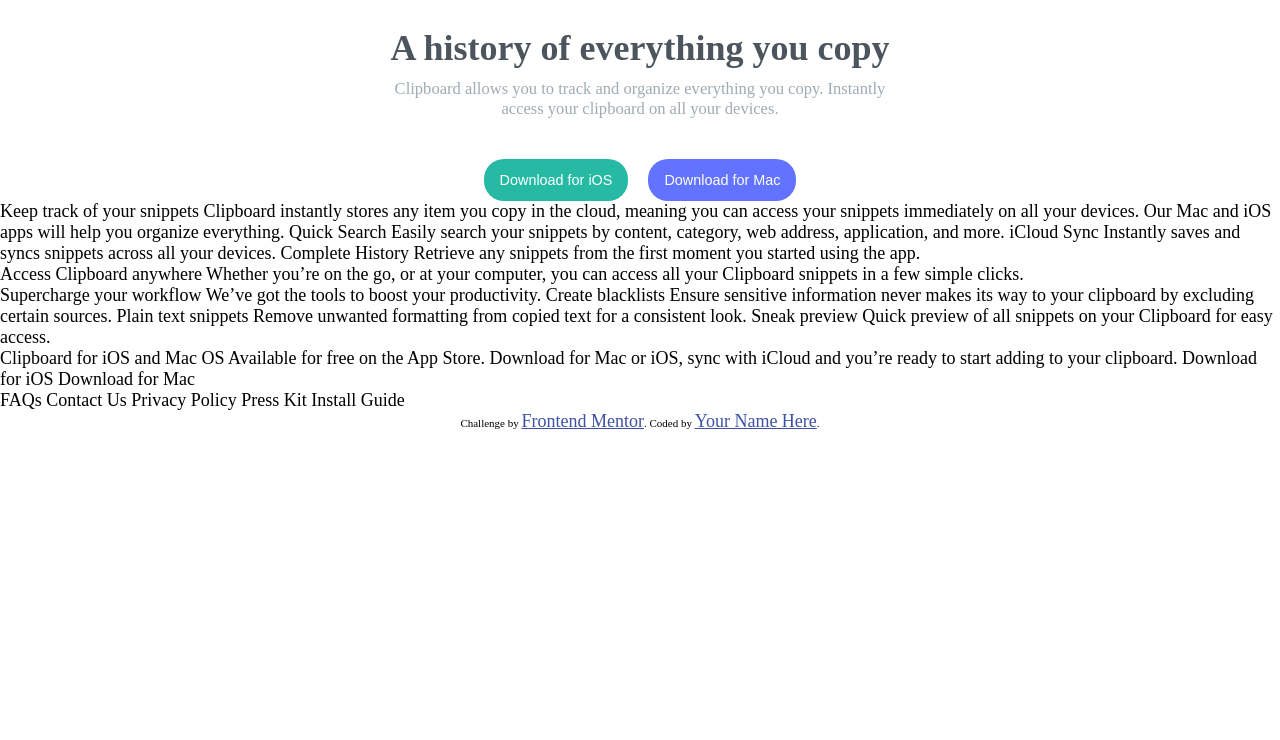
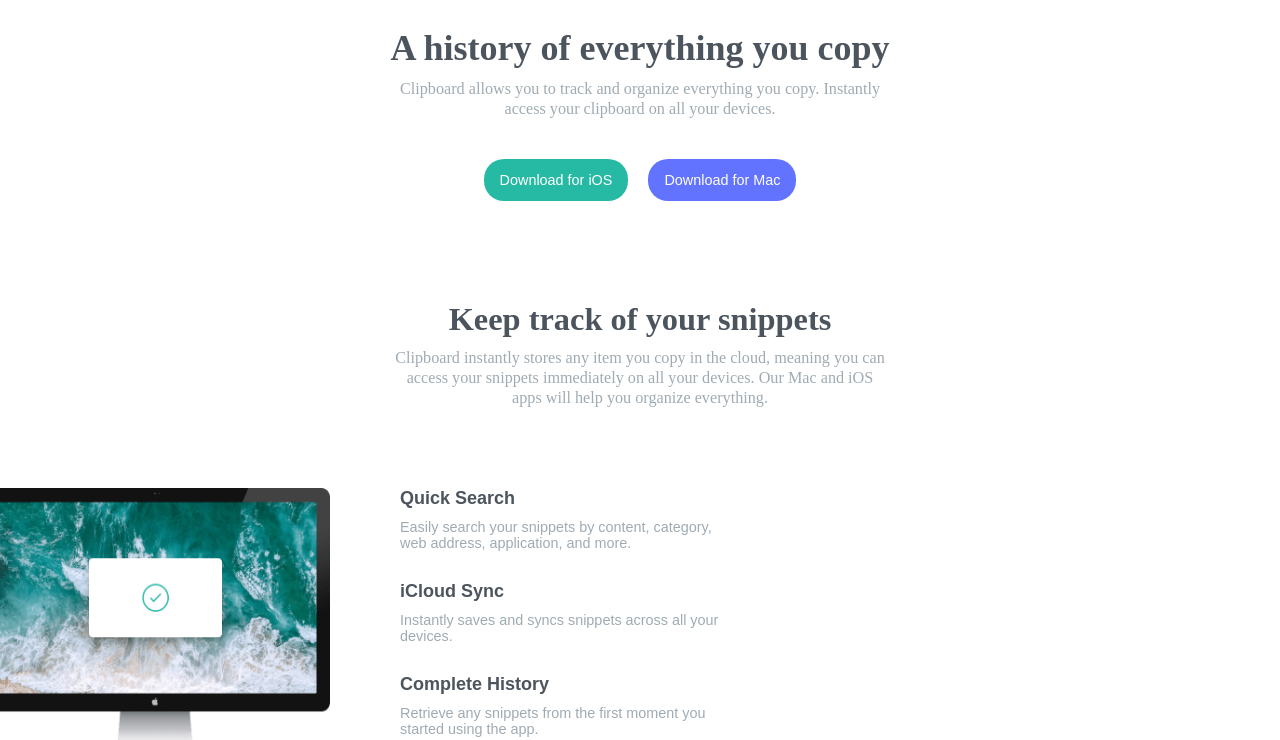
Before and after one commit to kdxgautam/-fm-clipboard-landing-page, a plain HTML site: page index.html in a window 1280 px wide. Shown: the part 203-943 px from the top of the page. Before the commit the page ends 800 px from the top, so only its background shows below. Drawn offline with Linux system fonts and the light colour scheme; a web font is replaced by a local one.

Commit message:
second slide completed

```diff
--- a/app.css
+++ b/app.css
@@ -46,9 +46,11 @@
 
 
 }
+
 .text_slide1{
-    font-size: 0.92rem;
+    font-size: 0.9rem;
     font-weight: 400;
+    line-height: 20px;
     flex: 1;
     min-width: 300px;
     max-width: 500px;
@@ -85,3 +87,80 @@
     border: 1px solid transparent;
     background-color: var(--Light-Blue);
 }
+
+
+.slide2{
+    display: flex;
+    flex-direction: column;
+    margin-top: 100px;
+}
+
+.textbox_slide2{
+    display: flex;
+    flex-direction: column;
+    align-items: center;
+    flex-wrap: wrap;
+
+
+}
+
+
+.heading_slide2{
+    font-size: 1.8rem;
+    font-weight: 600;
+    flex: 1;
+    min-width: 300px;
+    text-align: center;margin-bottom: 10px;
+    color: var(--Dark-Grayish-Blue);
+
+
+}
+
+.text_slide2{
+    font-size: 0.9rem;
+    font-weight: 400;
+    flex: 1;
+    min-width: 300px;
+    max-width: 500px;
+    text-align: center;
+    margin-bottom: 40px;
+    color: var(--Grayish-Blue);
+    line-height: 20px;
+    margin-bottom: 80px;
+
+}
+
+.feature_box{
+    display: flex;
+    gap: 70px;
+}
+.computer{
+    max-width: 350px;
+    max-height: 350px;
+    margin-left: -20px;
+    min-height: 200px;
+    min-width: 200px;
+
+}
+
+.feature{
+    max-width: 320px;
+
+}
+
+.feature_heading{
+    font-family:var(--font-family);
+    font-weight: 600;
+    font-size: 1rem;
+    color: var(--Dark-Grayish-Blue);
+    margin-bottom: 10px;
+}
+
+.feature_text{
+    font-family: var(--font-family);
+    font-weight: 400;
+    font-size: 0.8rem;
+    color: var(--Grayish-Blue);
+    margin-bottom: 30px;
+
+}
--- a/index.html
+++ b/index.html
@@ -1,30 +1,36 @@
 <!DOCTYPE html>
 <html lang="en">
+
 <head>
-  <meta charset="UTF-8">
-  <meta name="viewport" content="width=device-width, initial-scale=1.0"> <!-- displays site properly based on user's device -->
+  <meta charset="UTF-8" />
+  <meta name="viewport" content="width=device-width, initial-scale=1.0" />
+  <!-- displays site properly based on user's device -->
 
-  <link rel="icon" type="image/png" sizes="32x32" href="./images/favicon-32x32.png">
-  <link rel="stylesheet" href="app.css">
-  <link href="https://fonts.googleapis.com/css2?family=Bai+Jamjuree:wght@400;600&display=swap" rel="stylesheet">
+  <link rel="icon" type="image/png" sizes="32x32" href="./images/favicon-32x32.png" />
+  <link rel="stylesheet" href="app.css" />
+  <link href="https://fonts.googleapis.com/css2?family=Bai+Jamjuree:wght@400;600&display=swap" rel="stylesheet" />
 
   <title>Frontend Mentor | Clipboard landing page</title>
   <style>
-    .attribution { font-size: 11px; text-align: center; }
-    .attribution a { color: hsl(228, 45%, 44%); }
+    .attribution {
+      font-size: 11px;
+      text-align: center;
+    }
+
+    .attribution a {
+      color: hsl(228, 45%, 44%);
+    }
   </style>
 </head>
+
 <body>
   <div class="slide1">
-    <img class="main_logo" src="images/logo.svg" alt="logo">
+    <img class="main_logo" src="images/logo.svg" alt="logo" />
     <div class="textbox_slide1">
-
-
       <span class="heading_slide1">A history of everything you copy</span>
 
-
-    <span class="text_slide1">Clipboard allows you to track and organize everything you
-    copy. Instantly access your clipboard on all your devices.</span>
+      <span class="text_slide1">Clipboard allows you to track and organize everything you copy.
+        Instantly access your clipboard on all your devices.</span>
     </div>
 
     <div class="download_button">
@@ -33,28 +39,36 @@
     </div>
   </div>
 
-  <div class="slide2">
-
-    Keep track of your snippets
-
-    Clipboard instantly stores any item you copy in the cloud,
-    meaning you can access your snippets immediately on all your
-    devices. Our Mac and iOS apps will help you organize everything.
 
 
+  <div class="slide2">
+    <div class="textbox_slide2">
+      <div class="heading_slide2">Keep track of your snippets</div>
+      <div class="text_slide2">
+        Clipboard instantly stores any item you copy in the cloud, meaning you
+        can access your snippets immediately on all your devices. Our Mac and
+        iOS apps will help you organize everything.
+      </div>
+    </div>
 
-  Quick Search
+    <div class="feature_box">
+      <img src="images/image-computer.png" alt="computer" class="computer" />
+      <div class="feature">
 
-  Easily search your snippets by content, category, web address, application, and more.
+        <div class="feature_heading">Quick Search</div>
+        <div class="feature_text">Easily search your snippets by content, category, web
+          address, application, and more.</div>
+        <div class="feature_heading">iCloud Sync</div>
+        <div class="feature_text">Instantly saves and syncs
+          snippets across all your devices. </div>
+        <div class="feature_heading">Complete History</div>
+        <div class="feature_text">Retrieve any snippets
+          from the first moment you started using the app.</div>
+      </div>
+    </div>
+  </div>
 
-  iCloud Sync
 
-  Instantly saves and syncs snippets across all your devices.
-
-  Complete History
-
-  Retrieve any snippets from the first moment you started using the app.
-  </div>
   <div class="slide3">
     Access Clipboard anywhere
 
@@ -104,4 +118,5 @@
       </p>
     </footer>
 </body>
+
 </html>
```
Lines whose indentation alone changed are shown as unchanged.
